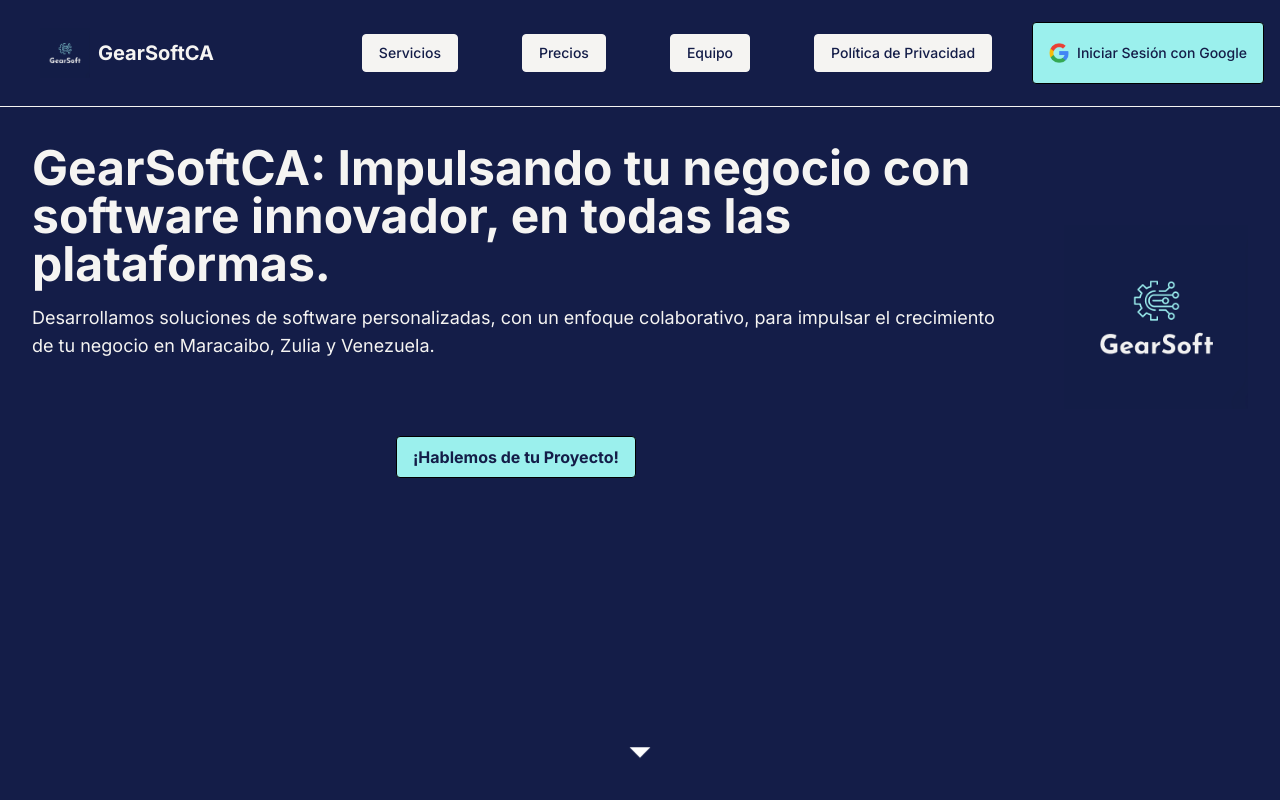
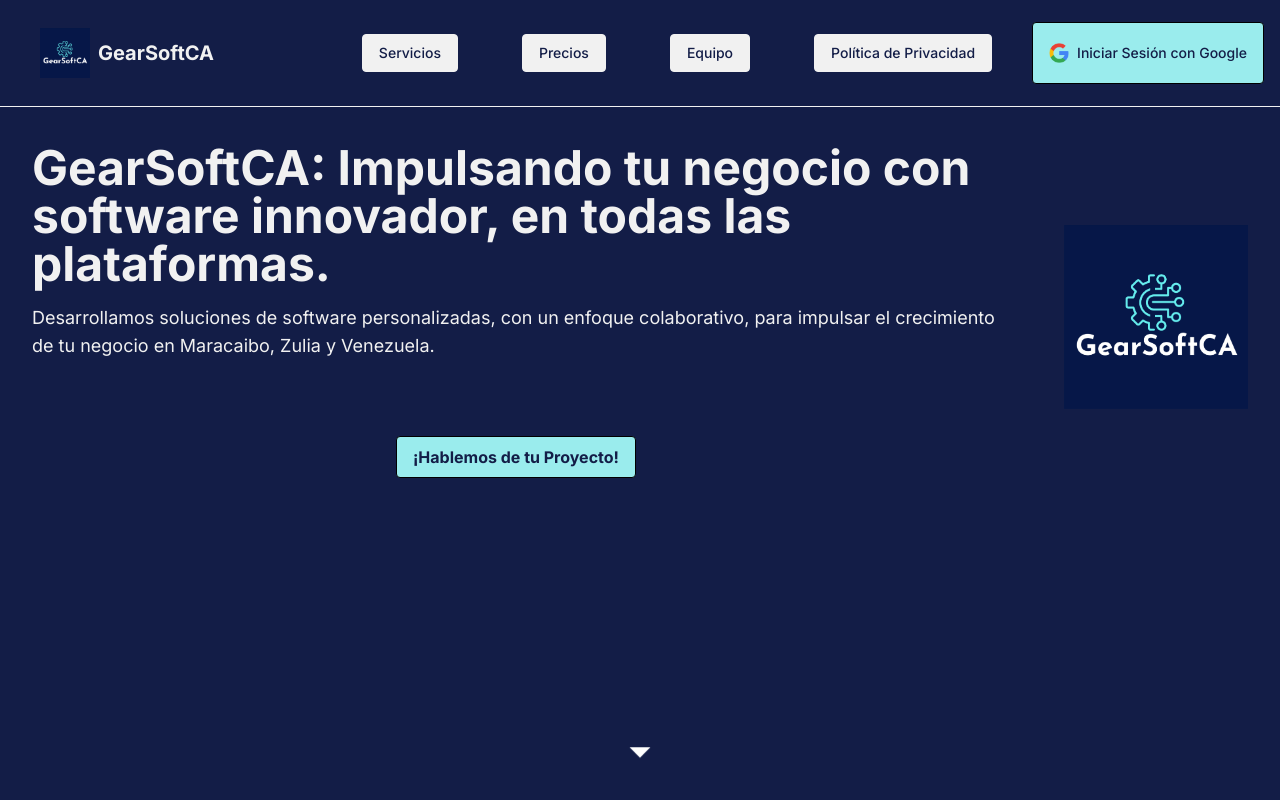
Before and after one commit to JavierAlburges/gearsoftca, a Next.js app: page / in a window 1280 px wide. Shown: the top 800 px of the page. Built offline with nearby package versions, Linux system fonts and the light colour scheme; no server answers.

Commit message:
Se cambiaron algunos colores y el logo

```diff
--- a/app/globals.css
+++ b/app/globals.css
@@ -3,31 +3,31 @@
 @tailwind utilities;
 
 :root {
-  --color-dark-blue: #141d48;
-  --color-light-blue: #9bf0ed;
-  --color-white: #f5f4f2;
+  --color-dark-blue: #131D47;
+  --color-light-blue: #9AECED;
+  --color-white: #F1F1F1;
   --color-black: #000000;
   --color-error: #f44336;
-  --color-background: #141d48;
-  --color-text: #f5f4f2;
-  --color-tint: #9bf0ed;
-  --color-icon: #f5f4f2;
-  --color-tab-icon-default: #f5f4f2;
-  --color-tab-icon-selected: #9bf0ed;
+  --color-background: #131D47;
+  --color-text: #F1F1F1;
+  --color-tint: #9AECED;
+  --color-icon: #F1F1F1;
+  --color-tab-icon-default: #F1F1F1;
+  --color-tab-icon-selected: #9AECED;
   --color-border: #000000;
 
-  --foreground-rgb: #f5f4f2;
-  --background-start-rgb: #141d48;
-  --background-end-rgb: #141d48;
+  --foreground-rgb: #F1F1F1;
+  --background-start-rgb: #131D47;
+  --background-end-rgb: #131D47;
   --color-gradient-start: #1e3a8a; /* Azul oscuro */
   --color-gradient-end: #000000; /* Negro */
 }
 
 @media (prefers-color-scheme: dark) {
   :root {
-    --foreground-rgb: #f5f4f2;
+    --foreground-rgb: #F1F1F1;
     --background-start-rgb: #000000;
-    --background-end-rgb: #141d48;
+    --background-end-rgb: #131D47;
   }
 }
 
```
Also changed, not shown: public/images/gearsoftlogo.png, 1 other file (tests, documents, lock files or other folders).
